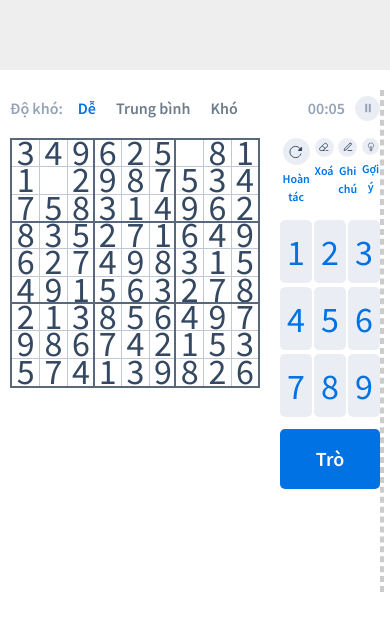
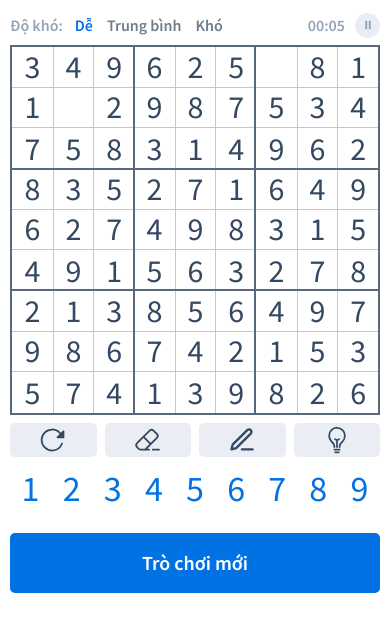
Before and after one commit to Nihta/react-sudoku, a React (Vite) app: page / in a window 390 px wide. Shown: the top 632 px of the page. Built offline with nearby package versions, Linux system fonts and the light colour scheme.

Commit message:
Update styles for mobile

```diff
--- a/index.html
+++ b/index.html
@@ -3,7 +3,7 @@
   <head>
     <meta charset="UTF-8" />
     <link rel="icon" type="image/svg+xml" href="/vite.svg" />
-    <meta name="viewport" content="width=device-width, initial-scale=1.0" />
+    <meta name="viewport" content="width=device-width, initial-scale=1.0, maximum-scale=1.0" />
     <title>Sudoku</title>
     <meta name="description" content="A Sudoku game built with Vite + React + TypeScript" />
     <link href="https://fonts.googleapis.com/css2?family=Source+Sans+Pro:wght@400;600;700&display=swap" rel="stylesheet" />
--- a/src/App.css
+++ b/src/App.css
@@ -50,14 +50,6 @@
   }
 }
 
-.site-content-wrapper {
-  position: relative;
-  z-index: 1;
-  display: flex;
-  flex: 1 0 auto;
-  padding-top: 10px;
-}
-
 .site-content {
   position: relative;
   width: 100%;
@@ -87,15 +79,22 @@
 }
 
 @media screen and (min-width: 1070px) {
-  .aside {
-    display: block;
-    width: 300px;
-    min-width: 300px;
+}
+
+.site-content-wrapper {
+  position: relative;
+  z-index: 1;
+  padding-top: 10px;
+  display: flex;
+
+  justify-content: center;
+}
+
+@media screen and (max-width: 767px) {
+  .site-content-wrapper {
+    flex-direction: column;
+  }
+  .site-header {
+    display: none;
   }
 }
-
-
-
-.aside {
-  border: 2px dashed #ccc;
-}
--- a/src/components/Cell.tsx
+++ b/src/components/Cell.tsx
@@ -34,6 +34,11 @@ const NoteItem = styled.div`
   justify-content: center;
   align-items: center;
   color: #79899b;
+
+  @media screen and (max-width: 767px) {
+  font-size: 10px;
+
+  }
 `;
 
 type CellProps = {
@@ -82,6 +87,7 @@ function Cell(prop: CellProps) {
 }
 
 const CellWrapper = styled.div`
+  -webkit-tap-highlight-color: transparent;
   position: relative;
   border-left: 1px solid var(--color-sudoku-border-2);
   border-bottom: 1px solid var(--color-sudoku-border-2);
@@ -135,8 +141,7 @@ const CellValue = styled.div`
   left: 50%;
   transform: translate(-50%, -50%);
   cursor: pointer;
-  font-size: 36px;
-  user-select: none;
+  font-size: 32px;
 `;
 
 export default Cell;
--- a/src/components/Control.tsx
+++ b/src/components/Control.tsx
@@ -106,13 +106,20 @@ const Wrapper = styled.div`
   grid-gap: 5%;
   margin-bottom: 14px;
   color: var(--color-primary);
+  @media screen and (max-width: 767px) {
+    margin-top: 8px;
+    padding: 0;
+    grid-gap: 8px;
+    margin-bottom: 0;
+  }
 `;
 
 const ItemWrapper = styled.div`
   position: relative;
   max-width: 60px;
-  flex-basis: 25%;
-  flex-grow: 1;
+  @media screen and (max-width: 767px) {
+    max-width: 100%;
+  }
 `;
 
 const ItemIcon = styled(Pressable)`
@@ -120,6 +127,11 @@ const ItemIcon = styled(Pressable)`
   border-radius: 50%;
   width: 100%;
   aspect-ratio: 1/1;
+
+  @media screen and (max-width: 767px) {
+    height: 34px;
+    border-radius: 5px;
+  }
 
   &.active {
     border: 2px solid var(--color-primary);
@@ -132,6 +144,9 @@ const ItemIcon = styled(Pressable)`
     transform: translate(-50%, -50%);
     width: 55%;
     color: #344861;
+    @media screen and (max-width: 767px) {
+      height: 28px;
+    }
   }
 `;
 
@@ -143,6 +158,10 @@ const Label = styled.span`
   text-align: center;
   display: block;
   color: var(--color-primary);
+
+  @media screen and (max-width: 767px) {
+    display: none;
+  }
 `;
 
 export default Control;
--- a/src/components/GameInfo.tsx
+++ b/src/components/GameInfo.tsx
@@ -102,6 +102,11 @@ const Wrapper = styled.div`
   display: flex;
   justify-content: space-between;
   align-items: center;
+  @media screen and (max-width: 767px) {
+    max-width: 500px;
+    margin: 0 auto;
+    margin-bottom: 5px;
+  }
 `;
 
 const LevelWrapper = styled.div`
@@ -143,6 +148,17 @@ const LevelItem = styled.span<{
   }
 
   ${(p) => p.active && ` color: #0072e3;`}
+
+  @media screen and (max-width: 767px) {
+    background: transparent;
+    padding: 5px;
+    &:hover {
+      background: transparent;
+    }
+    &:active {
+      background: #d2dae7;
+    }
+  }
 `;
 
 export default GameInfo;
--- a/src/components/Numpad.tsx
+++ b/src/components/Numpad.tsx
@@ -24,6 +24,13 @@ const Wrapper = styled.div`
   grid-template-columns: repeat(3, 32%);
   grid-template-rows: repeat(3, 32%);
   grid-gap: 2%;
+
+  @media screen and (max-width: 767px) {
+    grid-template-columns: repeat(9, 1fr);
+    grid-template-rows: 100%;
+    grid-gap: 0;
+    margin: 5px 0;
+  }
 `;
 
 const Item = styled(Pressable)`
@@ -31,6 +38,17 @@ const Item = styled(Pressable)`
   color: var(--color-primary);
   text-align: center;
   padding: 18% 0;
+
+  @media screen and (max-width: 767px) {
+    padding: 0;
+    background: transparent;
+    &:hover {
+      background: transparent;
+    }
+    &:active {
+      background: #d2dae7;
+    };
+  }
 `;
 
 export default Numpad;
--- a/src/components/Sudoku.tsx
+++ b/src/components/Sudoku.tsx
@@ -53,6 +53,12 @@ const GameAndControlWrapper = styled.div`
   flex-direction: row;
   /* width: 100%; */
   position: relative;
+
+  @media screen and (max-width: 767px) {
+    flex-direction: column;
+    max-width: 500px;
+    margin: 0 auto;
+  }
 `;
 
 const GameWrapper = styled.div`
@@ -70,6 +76,11 @@ const GameControlWrapper = styled.div`
   flex-basis: 40%;
   margin-left: 20px;
   transition: opacity 0.3s ease-in-out;
+
+
+  @media screen and (max-width: 767px) {
+    margin: 0;
+  }
 `;
 
 export default Sudoku;
--- a/src/components/base/Pressable.tsx
+++ b/src/components/base/Pressable.tsx
@@ -12,6 +12,7 @@ const Pressable = styled.div`
   &:active {
     background-color: #d2dae7;
   }
+  -webkit-tap-highlight-color: transparent;
 `;
 
 export default Pressable;
```
